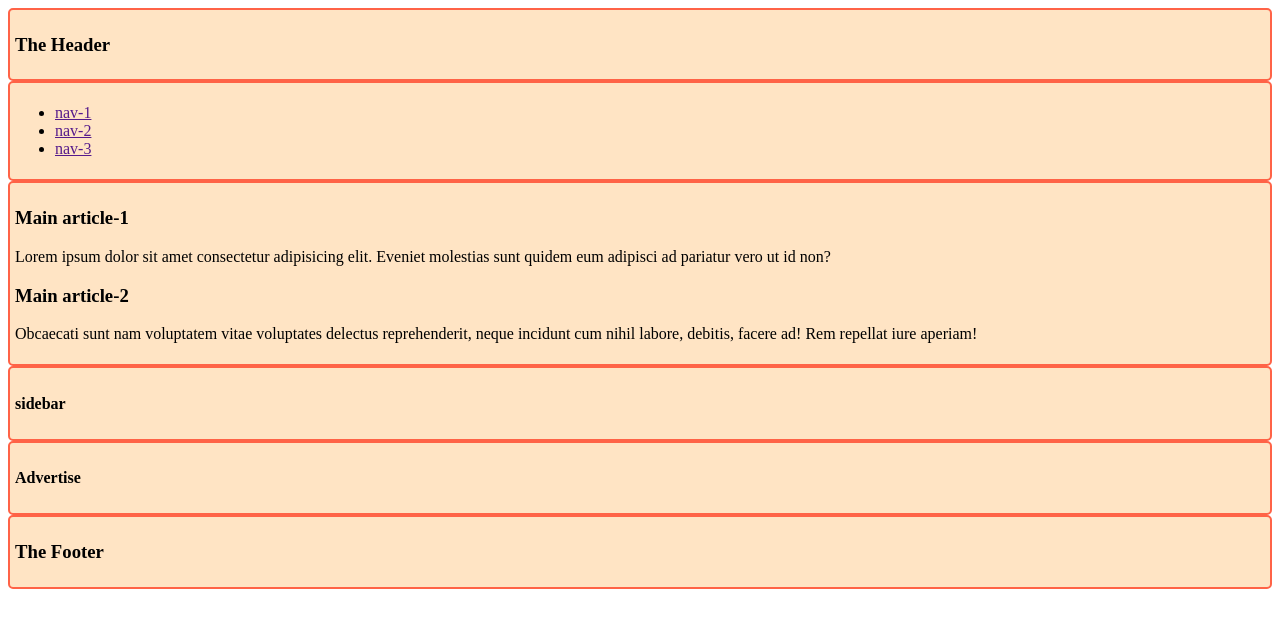
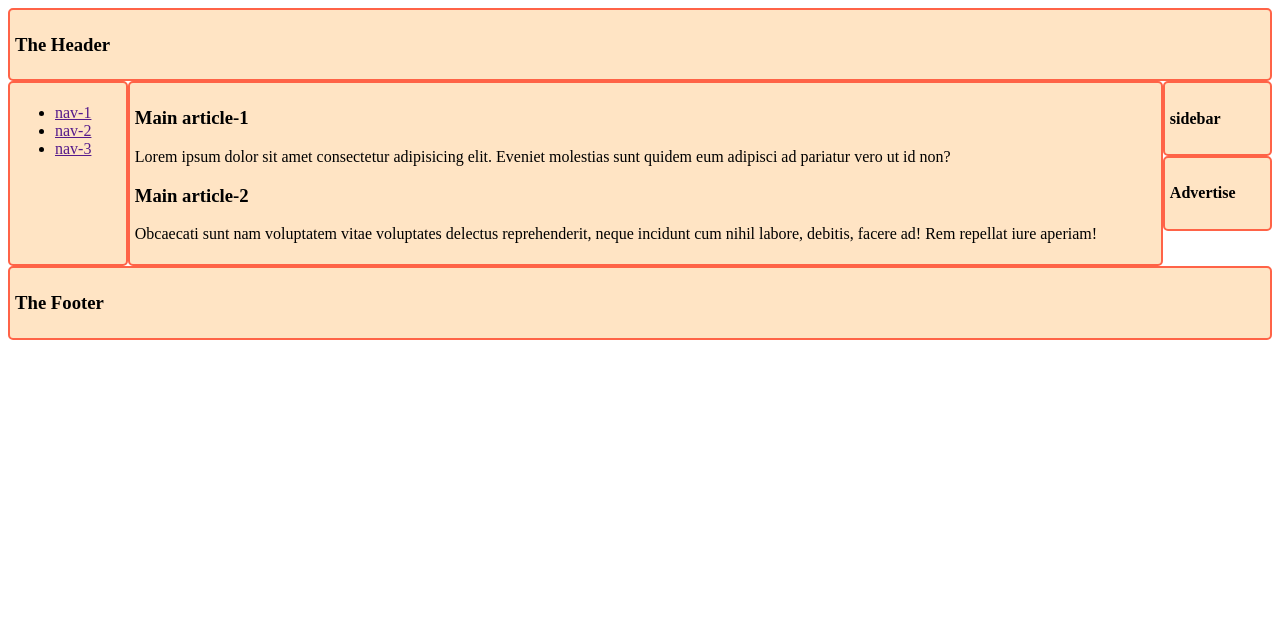
Before and after one commit to Imranbdlight/module9, a plain HTML site: page gridlayout.html in a window 1280 px wide. Drawn offline with Linux system fonts and the light colour scheme.

Commit message:
grid area

```diff
--- a/gridlayout.html
+++ b/gridlayout.html
@@ -6,7 +6,7 @@
     <title>Grid Area LAyout</title>
     <link rel="stylesheet" href="styles/layout.css">
 </head>
-<body>
+<body class="container4">
     <header class="header">
         <h3>The Header</h3>
     </header>
--- a/styles/layout.css
+++ b/styles/layout.css
@@ -4,3 +4,30 @@
     padding: 5px;
     border-radius: 5px;
 }
+.header{
+    grid-area: header;
+}
+.nav{
+    grid-area: nav;
+}
+.main{
+    grid-area: main;
+}
+.sidebar{
+    grid-area: sidebar;
+}
+.advertise{
+    grid-area: advertise;
+}
+.footer{
+    grid-area: footer;
+}
+.container4{
+    display: grid;
+    grid-template-areas:
+    "header     header  header  header"
+    "nav        main    main    sidebar"
+    "nav        main    main    advertise"
+    "footer     footer  footer  footer"
+    ;
+}
```
